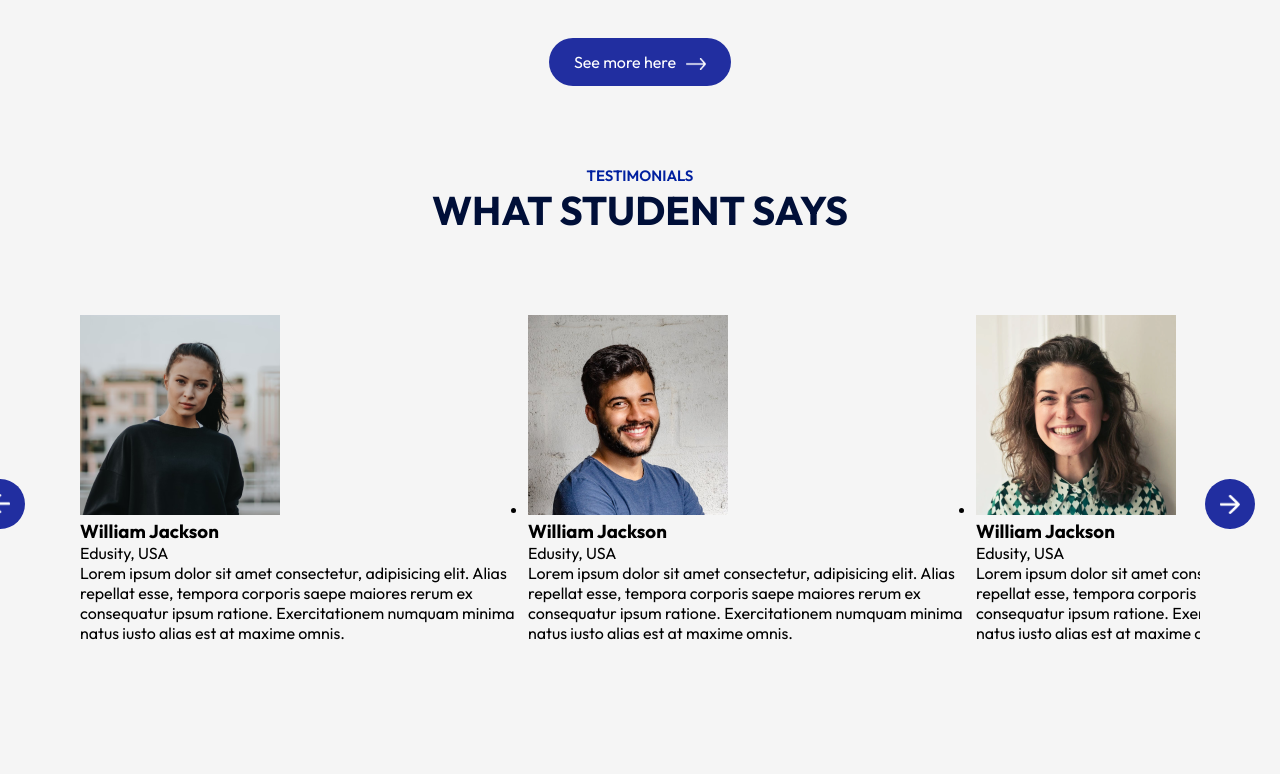
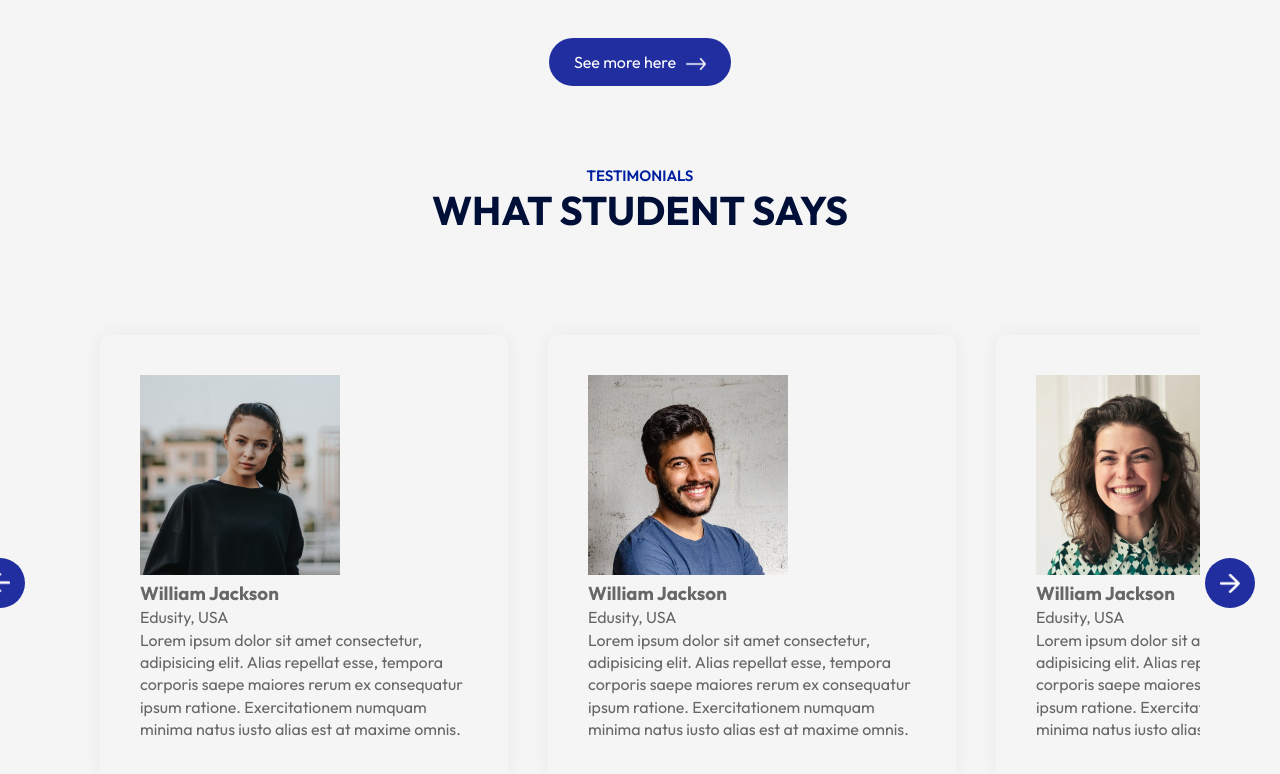
Before and after one commit to Dinuka0704/EDUSITY2.0, a React (Vite) app: page / in a window 1280 px wide. Shown: the part 2322-3096 px from the top of the page. Before the commit the page ends 3045 px from the top, so only its background shows below. Built offline with nearby package versions, Linux system fonts and the light colour scheme.

Commit message:
slider1.1
14/03/2025

```diff
--- a/src/Components/Testimonials/Testimonial.css
+++ b/src/Components/Testimonials/Testimonial.css
@@ -31,3 +31,17 @@
     overflow-x: hidden;
     transition: 0.5s;
 }
+
+.slider ul li{
+    list-style: none;
+    width: 50%;
+    padding: 20px;
+
+}
+.slide{
+    box-shadow: 0 0 20px rgba(0, 0, 0, 0.05);
+    padding: 40px;
+    border-radius: 10px;
+    color: #676767;
+    line-height: 1.4;
+}
```
